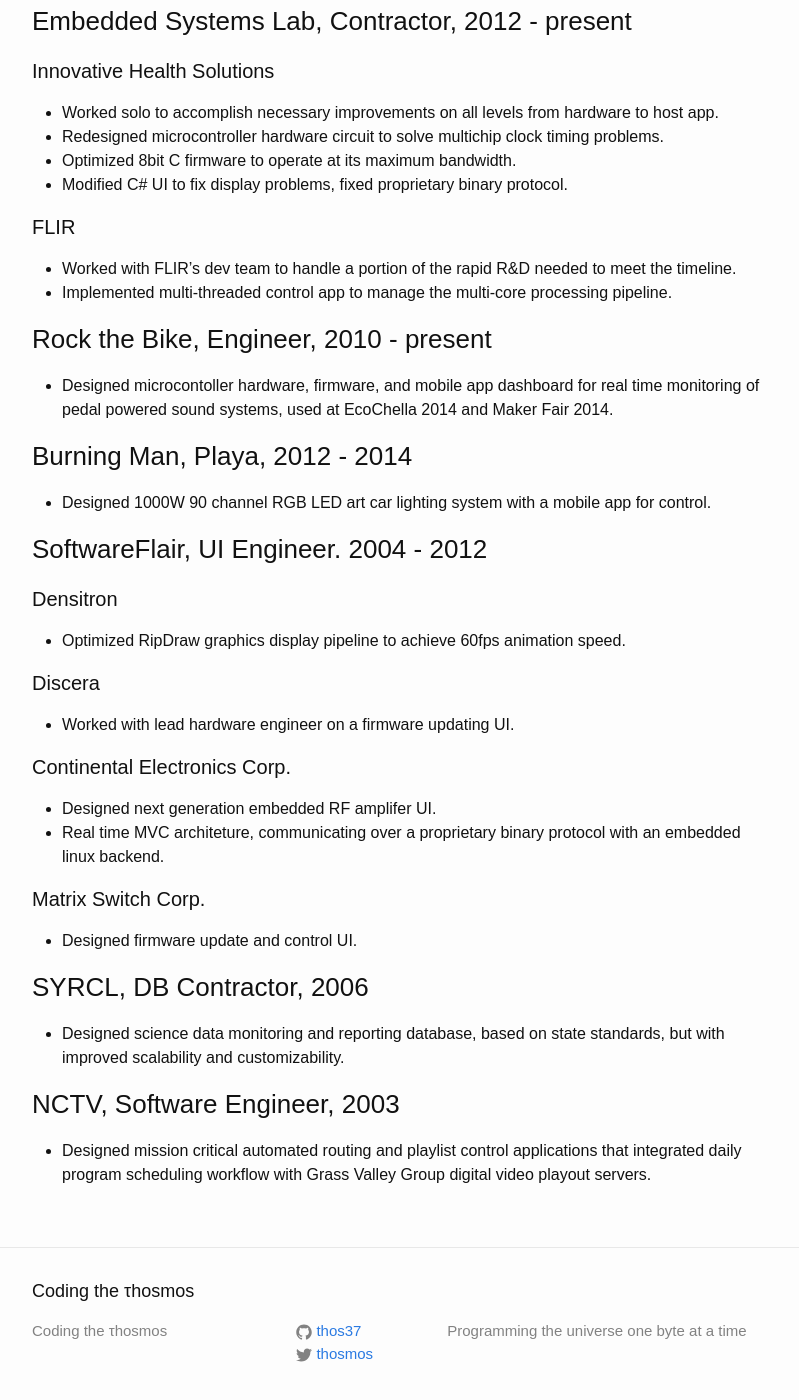
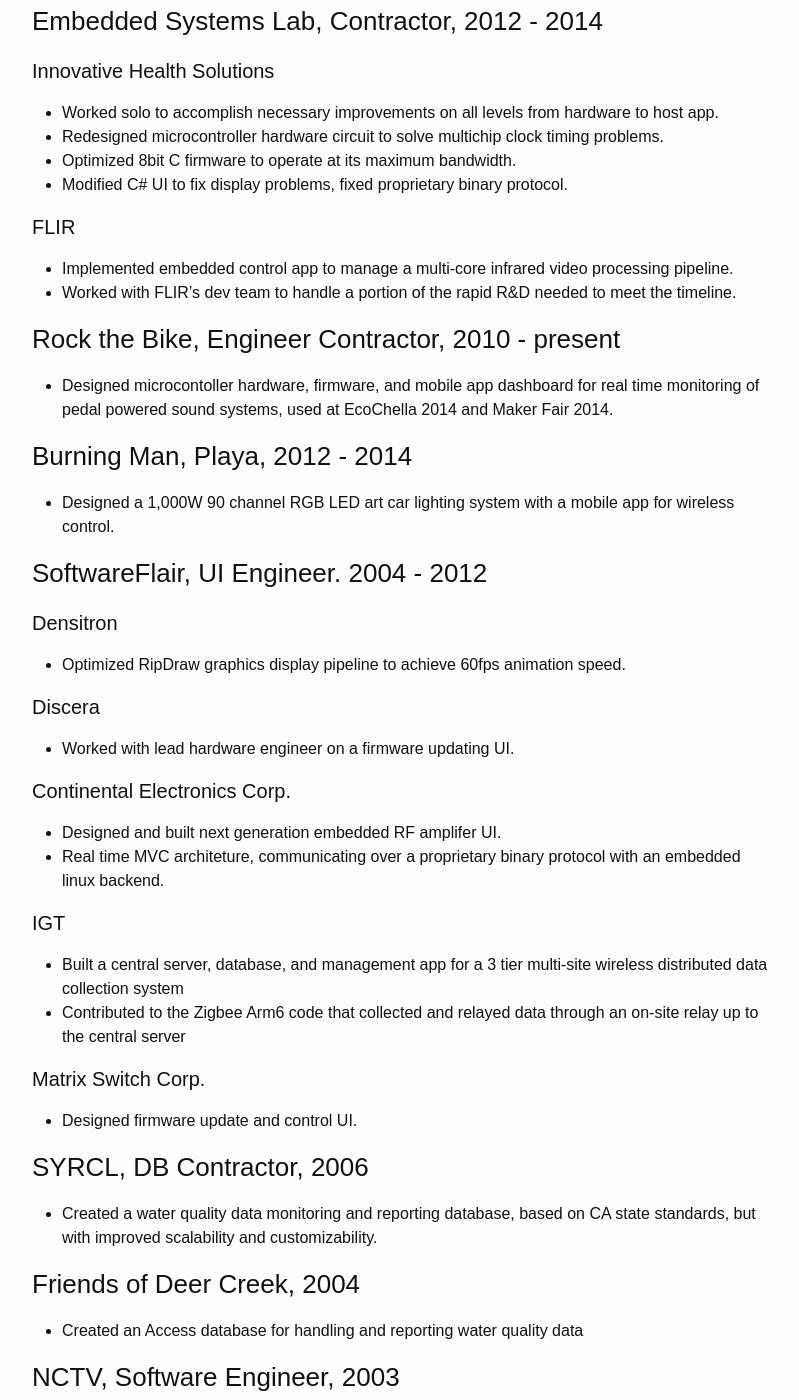
Before and after one commit to thosmos/thosmos.github.io, a Jekyll site: the page built from resume.md, in a window 1280 px wide and 1400 px high, scrolled down 390 px. Shown: the whole window, without its empty margins (238-1037 px from the left). Built offline with Jekyll 4.4.1, drawn with Linux system fonts in a browser that asks for light colours; some of the changed text lies outside the part shown.

Commit message:
updated resume a bit

```diff
--- a/resume.md
+++ b/resume.md
@@ -13,9 +13,9 @@
 
 ### CloudPay, CTO, 2012 - present
 
-* Developed scalable mobile payments backend and mobile wallet UI
+* Developed instant payments/rewards backend and HTML5 mobile wallet UI
 
-### Embedded Systems Lab, Contractor, 2012 - present
+### Embedded Systems Lab, Contractor, 2012 - 2014
 
 #### Innovative Health Solutions
 
@@ -28,16 +28,16 @@
 
 #### FLIR
 
+* Implemented embedded control app to manage a multi-core infrared video processing pipeline.
 * Worked with FLIR's dev team to handle a portion of the rapid R&D needed to meet the timeline.
-* Implemented multi-threaded control app to manage the multi-core processing pipeline.
 
-### Rock the Bike, Engineer, 2010 - present
+### Rock the Bike, Engineer Contractor, 2010 - present
 
 * Designed microcontoller hardware, firmware, and mobile app dashboard for real time monitoring of pedal powered sound systems, used at EcoChella 2014 and Maker Fair 2014.
 
 ### Burning Man, Playa, 2012 - 2014
 
-* Designed 1000W 90 channel RGB LED art car lighting system with a mobile app for control.
+* Designed a 1,000W 90 channel RGB LED art car lighting system with a mobile app for wireless control.
 
 ### SoftwareFlair, UI Engineer. 2004 - 2012
 
@@ -51,8 +51,13 @@
 
 #### Continental Electronics Corp.
 
-* Designed next generation embedded RF amplifer UI.
+* Designed and built next generation embedded RF amplifer UI.
 * Real time MVC architeture, communicating over a proprietary binary protocol with an embedded linux backend.
+
+#### IGT
+
+* Built a central server, database, and management app for a 3 tier multi-site wireless distributed data collection system
+* Contributed to the Zigbee Arm6 code that collected and relayed data through an on-site relay up to the central server
 
 #### Matrix Switch Corp.
 
@@ -60,7 +65,11 @@
 
 ### SYRCL, DB Contractor, 2006
 
-* Designed science data monitoring and reporting database, based on state standards, but with improved scalability and customizability.
+* Created a water quality data monitoring and reporting database, based on CA state standards, but with improved scalability and customizability.
+
+### Friends of Deer Creek, 2004
+
+* Created an Access database for handling and reporting water quality data
 
 ### NCTV, Software Engineer, 2003
 
```
Also changed, not shown: other parts of resume.md (+1 -1 lines).
